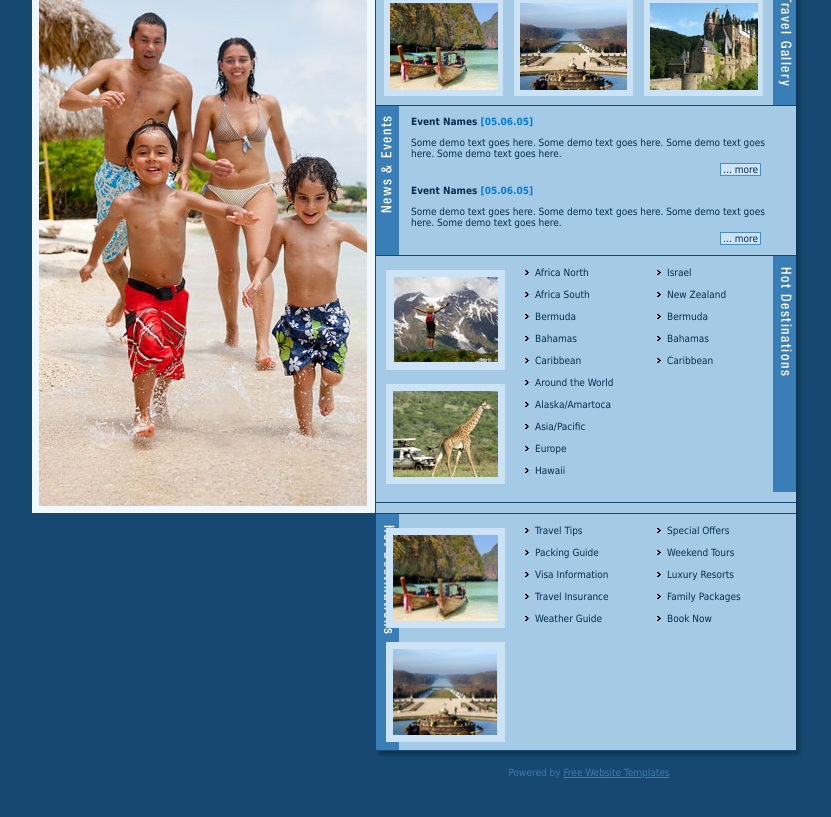
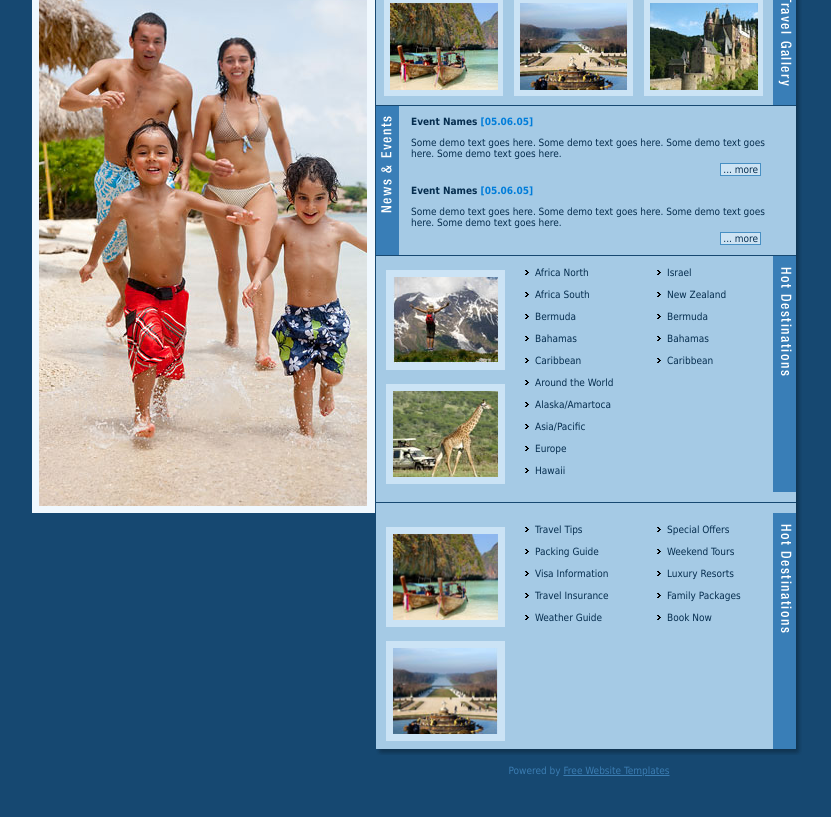
Before and after one commit to mathemetagureyashmit-code/gurey, a plain HTML site: page index.html in a window 1280 px wide. Shown: the part 131-948 px from the top of the page, without its empty margins (223-1054 px from the left). Drawn offline with Linux system fonts and the light colour scheme.

Commit message:
Update index.html

```diff
--- a/index.html
+++ b/index.html
@@ -85,7 +85,7 @@
 
 <!-- New Block -->
 <div class="section-divider"></div>
-<div class="ltitle">
+<div class="rtitle">
     <h2><img src="images/title_hot_destinations.gif" width="23" height="121" alt="travel resources" /></h2>
 
     <div id="mgal">
@@ -114,7 +114,7 @@
     </ul>
 
     <div class="clear"></div>
-</div><!-- end .ltitle -->
+</div><!-- end .rtitle -->
 
 </div></div><!-- end .i, .j -->
 </div><!-- end body -->
```
